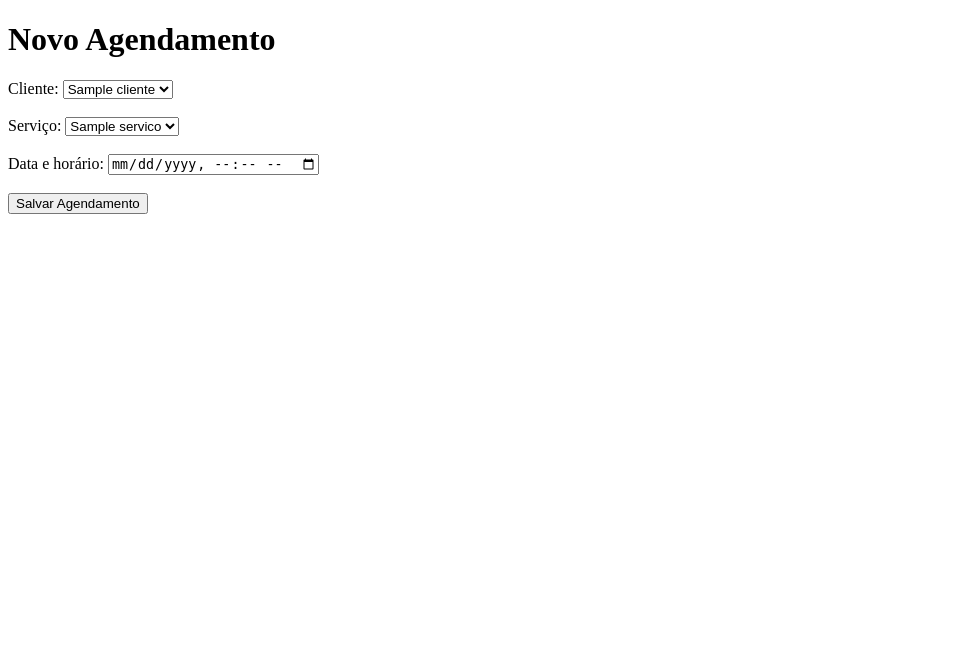
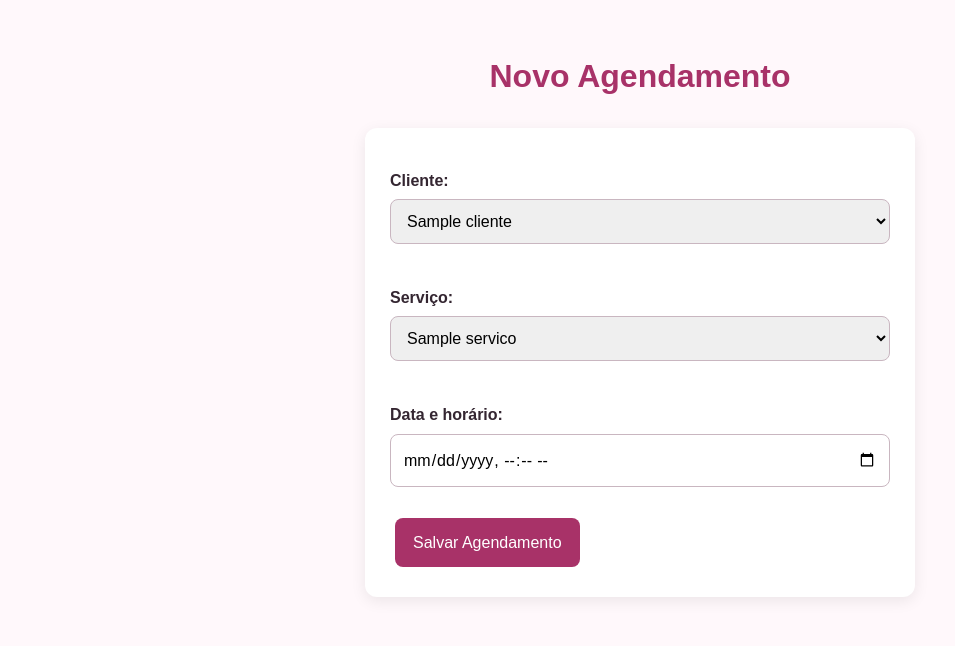
Before and after one commit to RogesFarias/mvp-gestao-salao-beleza, a Flask app: page /agendamentos/novo in a window 1280 px wide. Shown: the top 646 px of the page, without its empty margins (0-955 px from the left). Run offline with Flask 3, Linux system fonts and the light colour scheme; tables that the repository leaves empty hold one stand-in row (values such as "Sample post").

Commit message:
feat: melhora interface visual e acessibilidade do MVP

```diff
--- a/app.py
+++ b/app.py
@@ -127,22 +127,32 @@ def novo_cliente():
 
         return "Cliente cadastrado com sucesso!"
 
+
     return """
-    <h1>Cadastrar Cliente</h1>
-    <form method="POST">
-        <label for="nome">Nome:</label>
-        <input id="nome" name="nome" required>
+    <!DOCTYPE html>
+    <html lang="pt-BR">
+    <head>
+        <meta charset="UTF-8">
+        <meta name="viewport" content="width=device-width, initial-scale=1">
+        <title>Cadastro de Clientes</title>
+        <link rel="stylesheet" href="/static/style.css">
+    </head>
+    <body>
+        <h1>💗 Cadastrar Cliente</h1>
 
-        <br><br>
+        <form method="POST">
+            <label for="nome">Nome:</label>
+            <input id="nome" name="nome" required>
 
-        <label for="telefone">Telefone:</label>
-        <input id="telefone" name="telefone" required>
+            <label for="telefone">Telefone:</label>
+            <input id="telefone" name="telefone" required>
 
-        <br><br>
+            <button type="submit">Salvar Cliente</button>
+        </form>
+    </body>
+    </html>
+    """
 
-        <button type="submit">Salvar Cliente</button>
-    </form>
-    """
 
 
 @app.route("/servicos/novo", methods=["GET", "POST"])
@@ -170,30 +180,37 @@ def novo_servico():
 
         return "Serviço cadastrado com sucesso!"
 
+
     return """
-    <h1>Cadastrar Serviço</h1>
+    <!DOCTYPE html>
+    <html lang="pt-BR">
+    <head>
+        <meta charset="UTF-8">
+        <meta name="viewport" content="width=device-width, initial-scale=1">
+        <title>Cadastro de Serviços</title>
+        <link rel="stylesheet" href="/static/style.css">
+    </head>
+    <body>
+        <h1>💗 Cadastrar Serviço</h1>
 
-    <form method="POST">
-        <label for="nome">Nome do serviço:</label>
-        <input id="nome" name="nome" required>
+        <form method="POST">
+            <label for="nome">Nome do serviço:</label>
+            <input id="nome" name="nome" required>
 
-        <br><br>
+            <label for="preco">Preço (R$):</label>
+            <input type="number" id="preco" name="preco"
+                   min="0" step="0.01" required>
 
-        <label for="preco">Preço (R$):</label>
-        <input type="number" id="preco" name="preco"
-               min="0" step="0.01" required>
+            <label for="duracao">Duração (minutos):</label>
+            <input type="number" id="duracao" name="duracao"
+                   min="1" required>
 
-        <br><br>
+            <button type="submit">Salvar Serviço</button>
+        </form>
+    </body>
+    </html>
+    """
 
-        <label for="duracao">Duração (minutos):</label>
-        <input type="number" id="duracao" name="duracao"
-               min="1" required>
-
-        <br><br>
-
-        <button type="submit">Salvar Serviço</button>
-    </form>
-    """
 
 
 if __name__ == "__main__":
--- /dev/null
+++ b/static/style.css
@@ -0,0 +1,108 @@
+
+/* Visual do MVP - Gestão de Salão de Beleza */
+
+:root {
+    --rosa: #a83268;
+    --rosa-claro: #fce8f1;
+    --fundo: #fff8fb;
+    --texto: #342631;
+}
+
+body {
+    font-family: Arial, sans-serif;
+    background-color: var(--fundo);
+    color: var(--texto);
+    margin: 0;
+    padding: 30px;
+    line-height: 1.6;
+}
+
+h1, h2 {
+    color: var(--rosa);
+}
+
+h1 {
+    text-align: center;
+    margin-bottom: 25px;
+}
+
+form, table {
+    background-color: white;
+    padding: 25px;
+    border-radius: 12px;
+    box-shadow: 0 4px 15px rgba(0, 0, 0, 0.08);
+}
+
+form {
+    max-width: 500px;
+    margin: 20px auto;
+}
+
+label {
+    display: block;
+    font-weight: bold;
+    margin-top: 15px;
+}
+
+input, select {
+    width: 100%;
+    box-sizing: border-box;
+    padding: 12px;
+    margin-top: 6px;
+    border: 1px solid #c9b6c0;
+    border-radius: 8px;
+    font: inherit;
+}
+
+button, .botao {
+    background-color: var(--rosa);
+    color: white;
+    border: none;
+    padding: 12px 18px;
+    border-radius: 8px;
+    cursor: pointer;
+    font: inherit;
+    margin: 5px;
+}
+
+button:hover, .botao:hover {
+    background-color: #80254e;
+}
+
+button:focus-visible,
+input:focus-visible,
+select:focus-visible,
+a:focus-visible {
+    outline: 3px solid #663399;
+    outline-offset: 3px;
+}
+
+table {
+    width: 100%;
+    border-collapse: collapse;
+}
+
+th, td {
+    padding: 12px;
+    text-align: left;
+    border-bottom: 1px solid #eee;
+}
+
+th {
+    background-color: var(--rosa-claro);
+    color: #702347;
+}
+
+a {
+    color: #86264e;
+}
+
+@media (max-width: 600px) {
+    body {
+        padding: 15px;
+    }
+
+    form, table {
+        padding: 12px;
+    }
+}
--- a/templates/novo_agendamento.html
+++ b/templates/novo_agendamento.html
@@ -2,6 +2,9 @@
 <!DOCTYPE html>
 <html lang="pt-BR">
 <head>
+
+    <link rel="stylesheet" href="{{ url_for('static', filename='style.css') }}">
+
     <meta charset="UTF-8">
     <meta name="viewport" content="width=device-width, initial-scale=1">
     <title>Novo Agendamento</title>
```
Also changed, not shown: templates/lista_agendamentos.html (+28 -0 lines).
